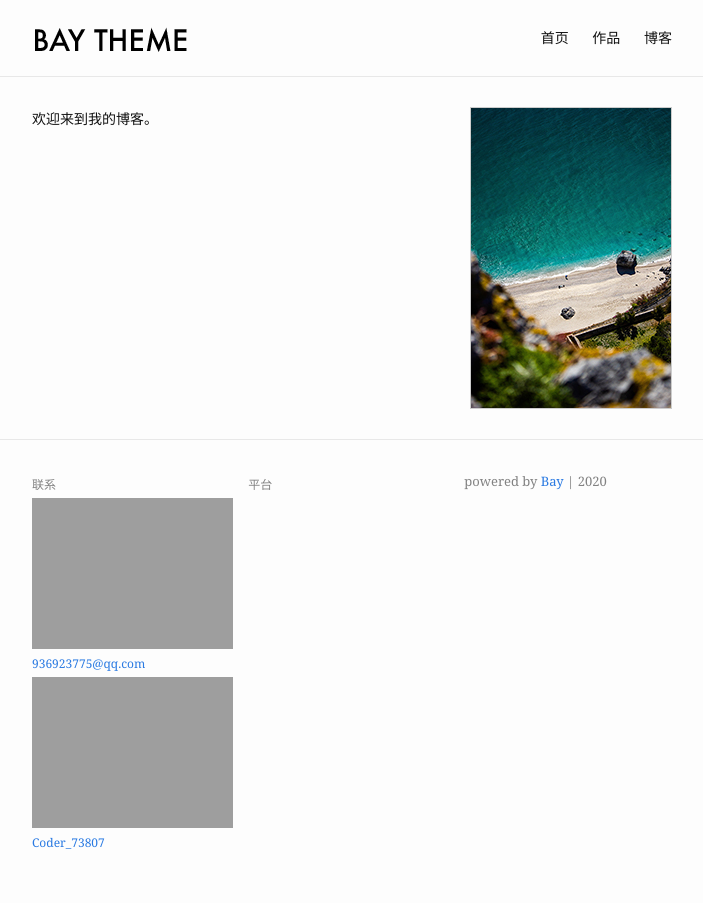
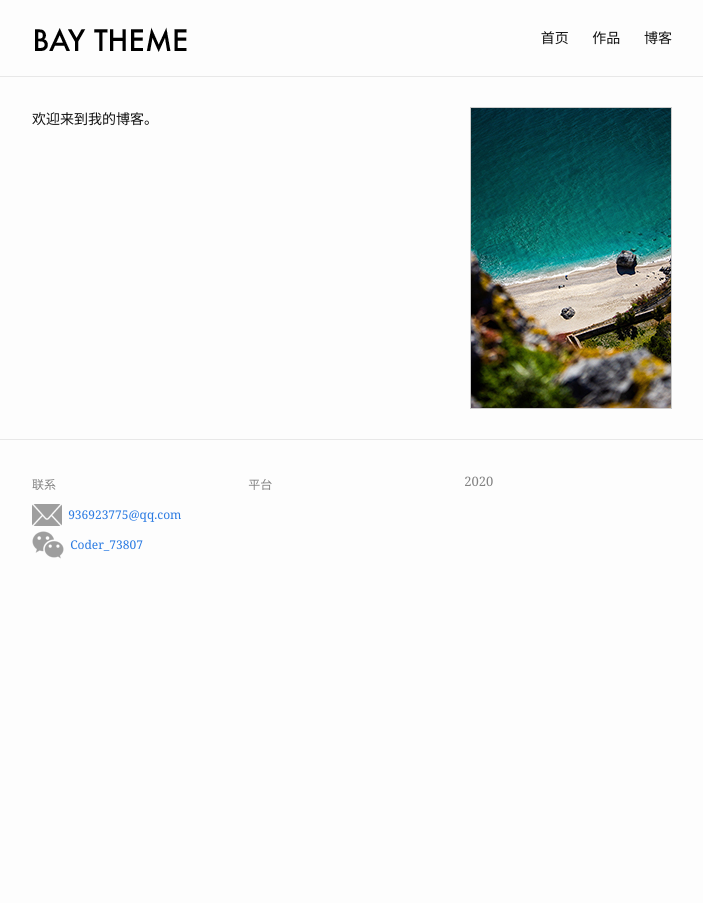
Before and after one commit to ExcellentTim/ExcellentTim.github.io, a Jekyll site: the page built from index.md, in a window 1280 px wide. Shown: the whole page, without its empty margins (288-991 px from the left). Built offline with Jekyll 4.4.1, drawn with Linux system fonts in a browser that asks for light colours.

Commit message:
updata my blog

```diff
--- a/_config.yml
+++ b/_config.yml
@@ -22,9 +22,11 @@ footer:
   show_powered_by: true
   contact:
     - name: 邮箱
+      icon: email@2x
       value: 936923775@qq.com
       link: mailto:yourmail@domain.com
     - name: 微信
+      icon: wechat@2x
       value: Coder_73807
       link: "#"
   follow:
--- a/_includes/footer.html
+++ b/_includes/footer.html
@@ -6,7 +6,7 @@
 
         {% for contact in site.footer.contact %}
 
-        {% assign contact_icon_path = "/assets/img/icons/" | append: contact.name | downcase | append: ".png" |
+        {% assign contact_icon_path = "/assets/img/icons/" | append: contact.icon | downcase | append: ".png" |
         absolute_url %}
         <img src="{{ contact_icon_path }}" alt="{{ contact.name | downcase }}" />
         <a href="{{ contact.link }}" id="{{ contact.name | downcase }}-link">
@@ -49,7 +49,7 @@
       {% if site.footer.show_powered_by == true %}
       <div class="footer-col footer-col-3 powered-by">
         <p>
-          powered by <a href="https://github.com/eliottvincent/bay">Bay</a> | {{ 'now' | date: "%Y" }}
+          {{ 'now' | date: "%Y" }}
         </p>
       </div>
       {% endif %}
```
